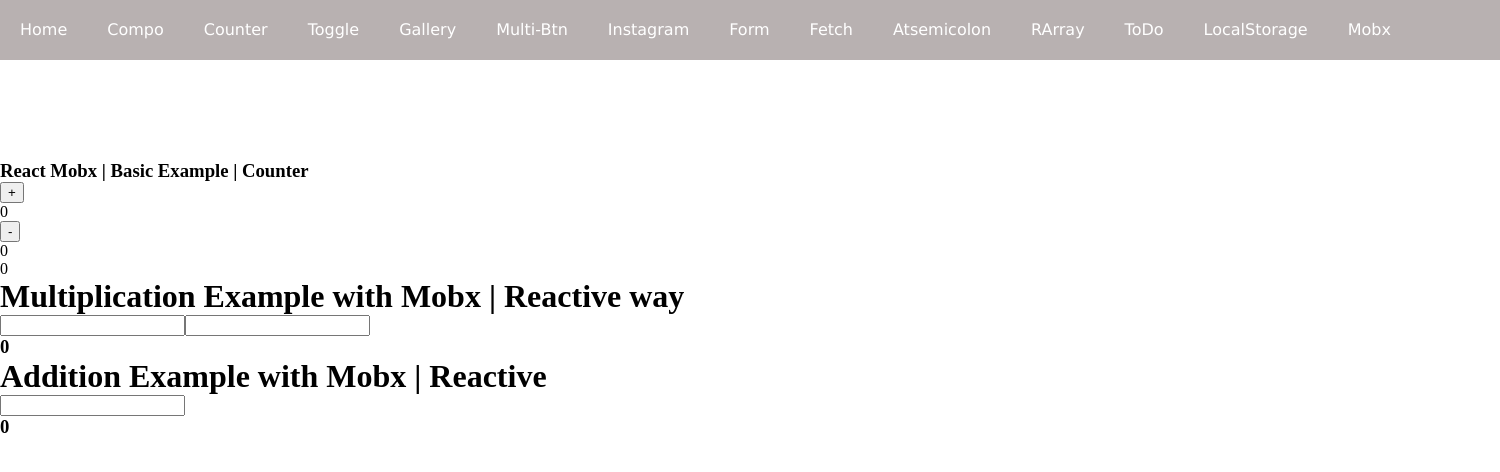
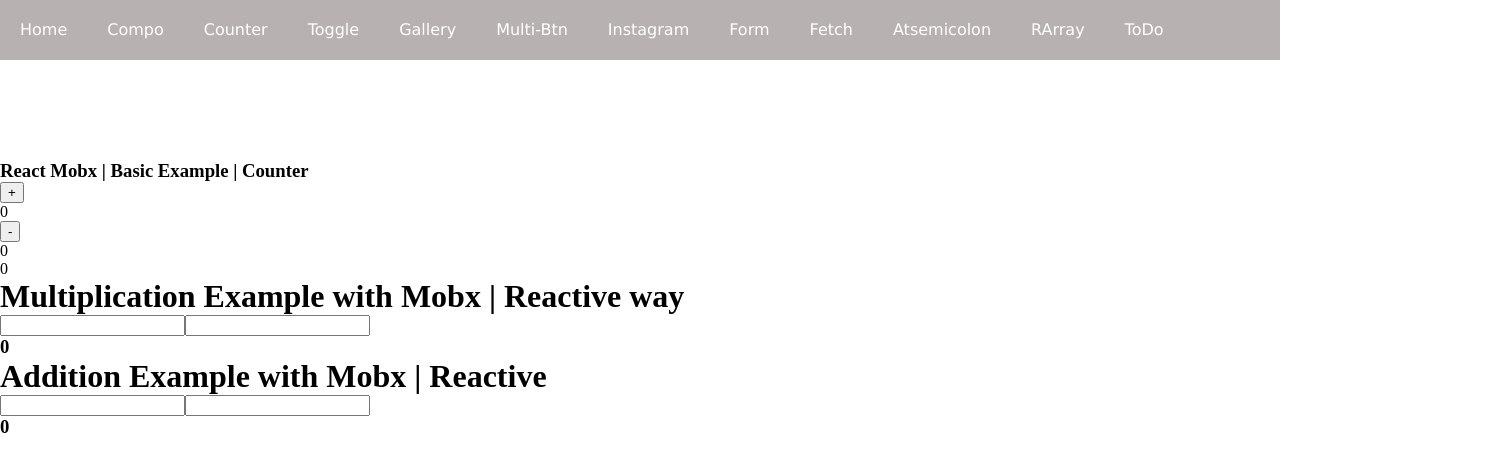
Before and after one commit to pavinane/react, a React (Create React App) app: page /Mobx in a window 1280 px wide. Shown: the top 472 px of the page, 1500 px wide, since content can reach past the window. Built offline with nearby package versions, Linux system fonts and the light colour scheme.

Commit message:
add mobx

```diff
--- a/package.json
+++ b/package.json
@@ -4,8 +4,9 @@
   "private": true,
   "dependencies": {
     "mobx": "^5.14.2",
+    "mobx-react": "^6.1.4",
     "node-sass": "^4.12.0",
-    "react": "^16.9.0",
+    "react": "^16.11.0",
     "react-dom": "^16.9.0",
     "react-router-dom": "^5.1.2",
     "react-scripts": "3.1.1",
--- a/src/App.css
+++ b/src/App.css
@@ -3,7 +3,6 @@
   margin: 0;
 }
 .app {
-  width: 1500px;
   margin: 0 auto;
   /* background: gray; */
 }
--- a/src/App.jsx
+++ b/src/App.jsx
@@ -13,7 +13,8 @@
 import LocalStorage from "./LocalStorage";
 import RArray from "./RArray";
 import ToDo from "./ToDo";
-import Mobx from "./Mobx";
+import Mobx from "./Mobx/Index";
+// import Redux from "./Redux";
 import "./App.css";
 
 const menu = [
@@ -30,6 +31,7 @@
   "RArray",
   "ToDo",
   "LocalStorage",
+  "Redux",
   "Mobx",
 ];
 const Navigation = ({ menus }) => (
@@ -78,6 +80,7 @@
             <Route exact path="/ToDo" component={ToDo} />
             <Route exact path="/LocalStorage" component={LocalStorage} />
             <Route exact path="/Mobx" component={Mobx} />
+            {/* <Route exact path="/Redux" component={Redux} /> */}
           </Switch>
         </BrowserRouter>
       </div>
--- a/src/Mobx/Calculation.jsx
+++ b/src/Mobx/Calculation.jsx
@@ -5,12 +5,12 @@
   <div>
     <h1>Multiplication Example with Mobx | Reactive way</h1>
     <input
-      onChange={e => store.setValueOne(e.target.value)}
+      onChange={(e) => store.setValueOne(e.target.value)}
       name="valuOne"
       type="text"
     />
     <input
-      onChange={e => store.setValueTwo(e.target.value)}
+      onChange={(e) => store.setValueTwo(e.target.value)}
       name="valueTwo"
       type="text"
     />
@@ -18,8 +18,13 @@
 
     <h1>Addition Example with Mobx | Reactive</h1>
     <input
-      onChange={e => store.firstvalue(e.target.value)}
+      onChange={(e) => store.firstValue(e.target.value)}
       name="valueThree"
+      type="text"
+    />
+    <input
+      onChange={(e) => store.secondValue(e.target.value)}
+      name="valueFour"
       type="text"
     />
     <h3>{store.addition}</h3>
--- a/src/Mobx/CalculationStore.js
+++ b/src/Mobx/CalculationStore.js
@@ -24,7 +24,7 @@
   firstValue: action((valueThree) => {
     calculationStore.valueThree = valueThree;
   }),
-  secondVAlue: action((valueFour) => {
+  secondValue: action((valueFour) => {
     calculationStore.valueFour = valueFour;
   }),
 });
--- a/src/Mobx/Index.jsx
+++ b/src/Mobx/Index.jsx
@@ -1,6 +1,6 @@
 import React, { Component } from "react";
 import MobxCounter from "./MobxCounter";
-import counterStore from "./MObxStore";
+import counterStore from "./MobxStore";
 import Calculation from "./Calculation";
 import CalculationStore from "./CalculationStore";
 
--- a/src/Mobx/MobxCounter.jsx
+++ b/src/Mobx/MobxCounter.jsx
@@ -8,7 +8,7 @@
       +
     </button>
     <p>{store.count}</p>
-    <button type="button" onClick={store.decreemnt}>
+    <button type="button" onClick={store.decrement}>
       -
     </button>
     <p>{store.countByThree}</p>
--- a/src/Redux/ReduxCounter.jsx
+++ b/src/Redux/ReduxCounter.jsx
@@ -1,7 +1,8 @@
 import React from "react";
 import { connect } from "react-redux";
-import { incrementAction, decrementAction } from "./action";
+import { incrementAction, decrementAction } from "./actions";
 
+// eslint-disable-next-line
 const ReduxCounter = ({ count, incrementAction, decrementAction }) => (
   <div className="counter">
     <h3>Counter</h3>
@@ -15,8 +16,7 @@
   </div>
 );
 
-// mapping state into props
-
+//  mapping state into props
 const mapStateToProps = (state) => ({
   count: state.count,
 });
```
Also changed, not shown: src/Redux/actions.js (renamed from src/Redux/action.js), 1 other file (tests, documents, lock files or other folders).
